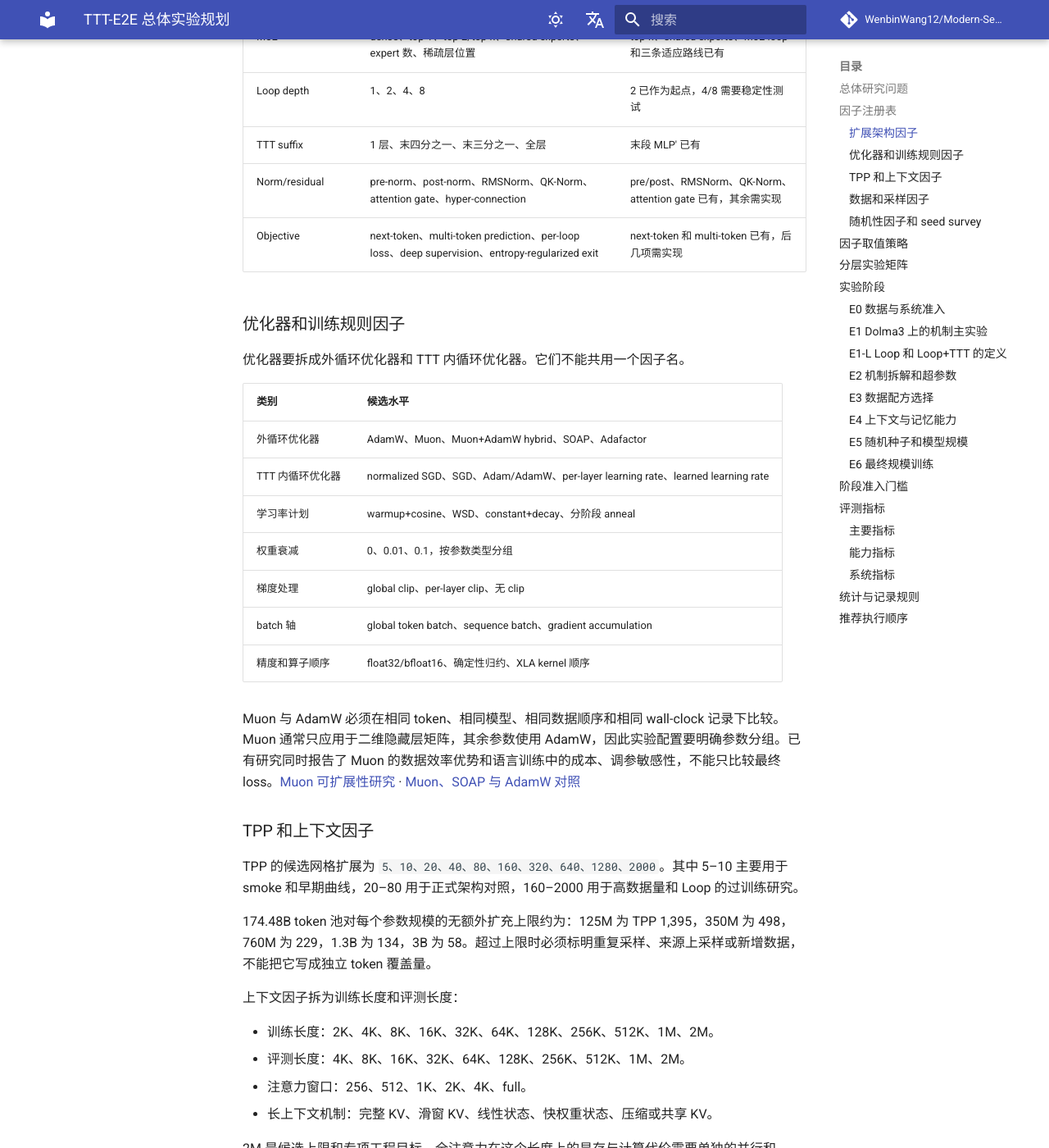
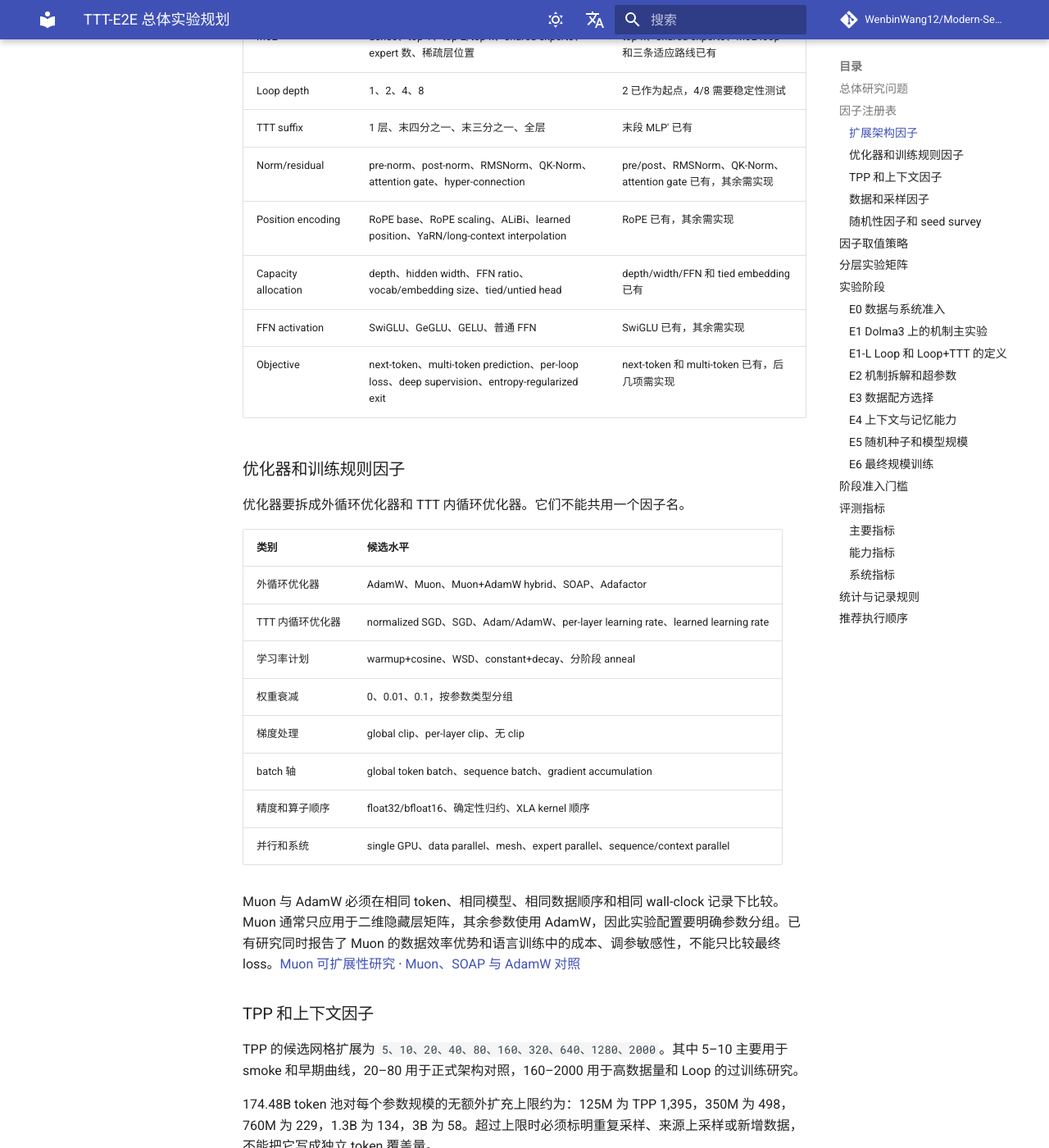
Before and after one commit to WenbinWang12/Modern-Sequence-Models-from-Scratch, an MkDocs documentation site: the page built from docs/experiment_plan.md, in a window 1280 px wide and 1400 px high, scrolled down 2173 px. Shown: the whole window at 82% size. Built offline with MkDocs 1.6.1 and Material for MkDocs 9.7.7, drawn with Linux system fonts in a browser that asks for light colours; comment, search, counter and statistics services are not loaded.

Commit message:
Complete architecture and systems factor registry

```diff
--- a/docs/experiment_plan.md
+++ b/docs/experiment_plan.md
@@ -50,6 +50,9 @@ Loop 模型还要额外记录 unique trainable parameters、有效层访问次
 | Loop depth | 1、2、4、8 | 2 已作为起点，4/8 需要稳定性测试 |
 | TTT suffix | 1 层、末四分之一、末三分之一、全层 | 末段 MLP′ 已有 |
 | Norm/residual | pre-norm、post-norm、RMSNorm、QK-Norm、attention gate、hyper-connection | pre/post、RMSNorm、QK-Norm、attention gate 已有，其余需实现 |
+| Position encoding | RoPE base、RoPE scaling、ALiBi、learned position、YaRN/long-context interpolation | RoPE 已有，其余需实现 |
+| Capacity allocation | depth、hidden width、FFN ratio、vocab/embedding size、tied/untied head | depth/width/FFN 和 tied embedding 已有 |
+| FFN activation | SwiGLU、GeGLU、GELU、普通 FFN | SwiGLU 已有，其余需实现 |
 | Objective | next-token、multi-token prediction、per-loop loss、deep supervision、entropy-regularized exit | next-token 和 multi-token 已有，后几项需实现 |
 
 ### 优化器和训练规则因子
@@ -65,6 +68,7 @@ Loop 模型还要额外记录 unique trainable parameters、有效层访问次
 | 梯度处理 | global clip、per-layer clip、无 clip |
 | batch 轴 | global token batch、sequence batch、gradient accumulation |
 | 精度和算子顺序 | float32/bfloat16、确定性归约、XLA kernel 顺序 |
+| 并行和系统 | single GPU、data parallel、mesh、expert parallel、sequence/context parallel |
 
 Muon 与 AdamW 必须在相同 token、相同模型、相同数据顺序和相同 wall-clock 记录下比较。Muon 通常只应用于二维隐藏层矩阵，其余参数使用 AdamW，因此实验配置要明确参数分组。已有研究同时报告了 Muon 的数据效率优势和语言训练中的成本、调参敏感性，不能只比较最终 loss。[Muon 可扩展性研究](https://arxiv.org/abs/2502.16982) · [Muon、SOAP 与 AdamW 对照](https://arxiv.org/abs/2607.20548)
 
```
